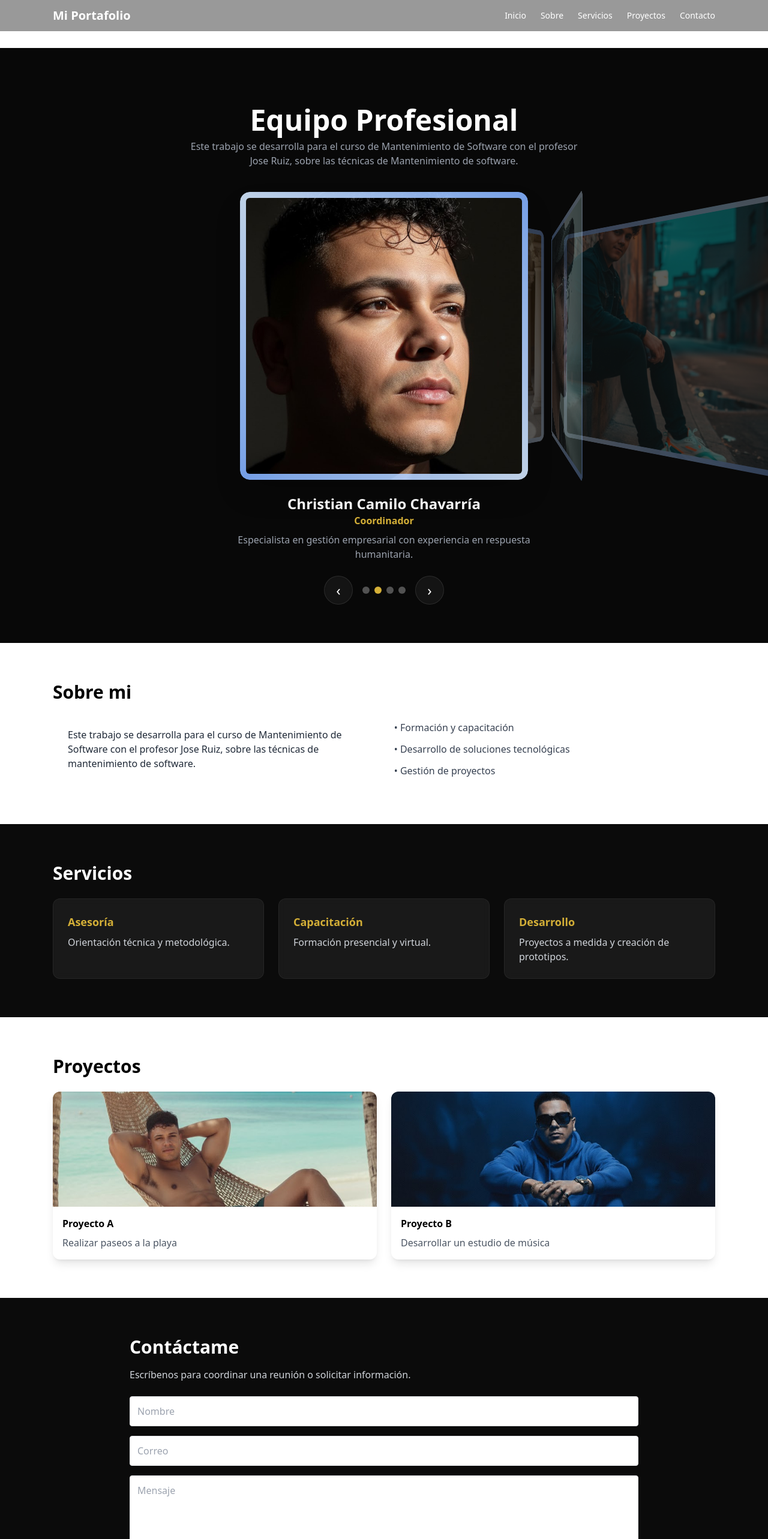
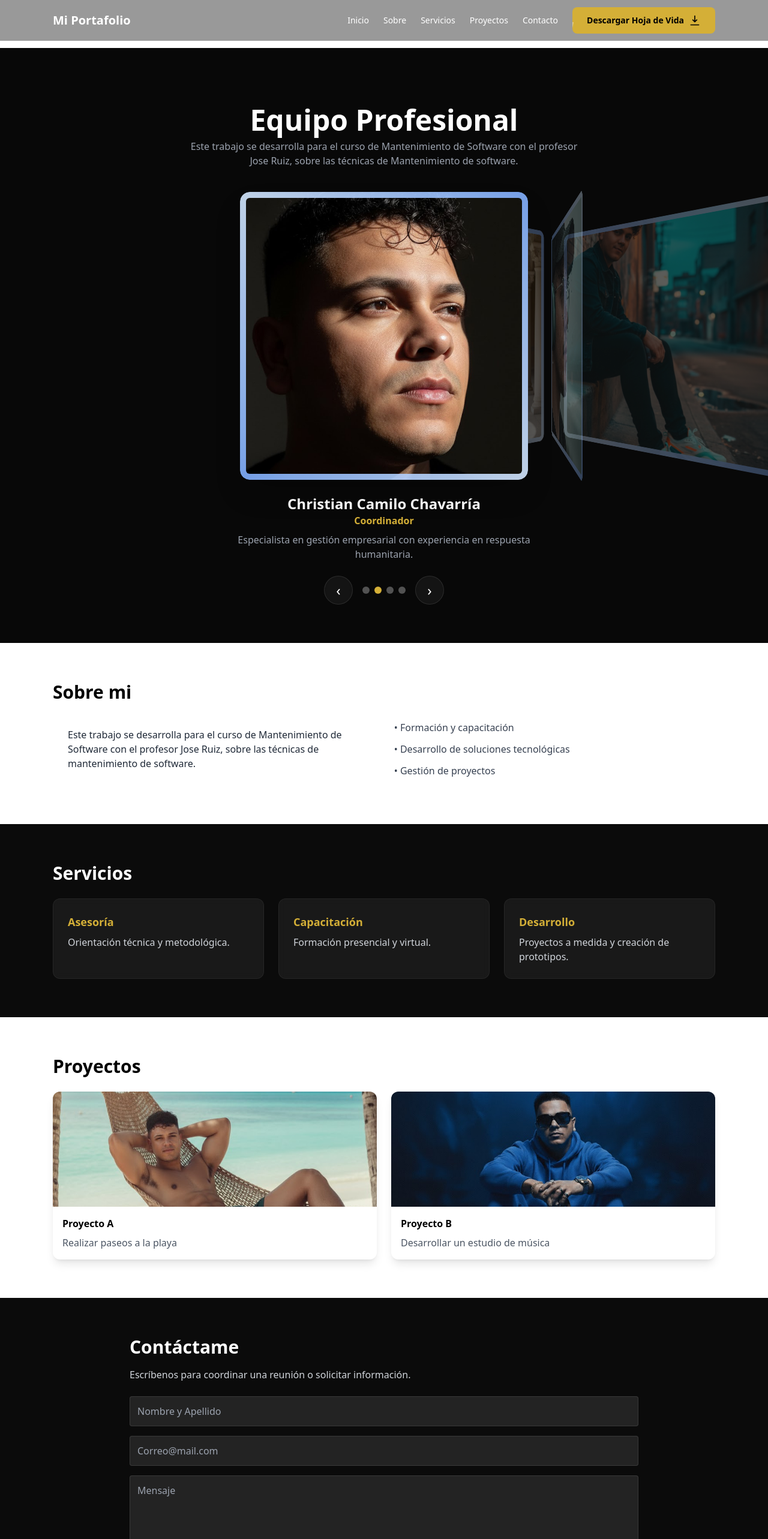
Before and after one commit to Sectorkmilo/portafolio_react_premium, a React (Vite) app: page / in a window 1280 px wide. Shown: the top 2566 px of the page at 60% size. Built offline with nearby package versions, Linux system fonts and the light colour scheme.

Commit message:
Boton de descarga de Hoja de Vida

```diff
--- a/src/components/Contact.jsx
+++ b/src/components/Contact.jsx
@@ -1,18 +1,42 @@
-export default function Contact(){
+export default function Contact() {
   return (
     <section id="contact" className="py-16 bg-[#0b0b0b] text-white">
       <div className="max-w-4xl mx-auto px-6">
         <h2 className="text-3xl font-bold mb-4">Contáctame</h2>
-        <p className="text-gray-300 mb-6">Escríbenos para coordinar una reunión o solicitar información.</p>
+        <p className="text-gray-300 mb-6">
+          Escríbenos para coordinar una reunión o solicitar información.
+        </p>
 
         <form className="grid gap-4">
-          <input className="p-3 rounded bg-white/6 border border-white/6 text-white" placeholder="Nombre" />
-          <input className="p-3 rounded bg-white/6 border border-white/6 text-white" placeholder="Correo" />
-          <textarea className="p-3 rounded bg-white/6 border border-white/6 text-white" rows="4" placeholder="Mensaje"></textarea>
-          <div className="flex gap-4">
-            <button type="button" className="px-5 py-3 bg-brand-gold text-black rounded font-semibold">Enviar</button>
-            <a href="mailto:camilo892009@gmail.com" className="px-5 py-3 border rounded border-white/10">Enviar por correo</a>
-          </div>
+          <input
+            className="p-3 rounded bg-white/10 border border-white/10 text-white outline-none focus:border-brand-gold transition"
+            placeholder="Nombre y Apellido"
+          />
+
+          <input
+            className="p-3 rounded bg-white/10 border border-white/10 text-white outline-none focus:border-brand-gold transition"
+            placeholder="Correo@mail.com"
+          />
+
+          <textarea
+            className="p-3 rounded bg-white/10 border border-white/10 text-white outline-none focus:border-brand-gold transition"
+            rows="4"
+            placeholder="Mensaje"
+          ></textarea>
+
+          {/* ÚNICO BOTÓN ELEGANTE */}
+          <button
+            type="button"
+            className="
+              px-6 py-3 rounded font-semibold text-black
+              bg-brand-gold
+              transition-all duration-300
+              hover:scale-105 hover:bg-yellow-400
+              active:scale-95
+            "
+          >
+            Enviar
+          </button>
         </form>
       </div>
     </section>
--- a/src/components/Navbar.jsx
+++ b/src/components/Navbar.jsx
@@ -11,6 +11,43 @@ export default function Navbar() {
           <a href="#services" className="text-white hover:text-brand-gold">Servicios</a>
           <a href="#projects" className="text-white hover:text-brand-gold">Proyectos</a>
           <a href="#contact" className="text-white hover:text-brand-gold">Contacto</a>
+          <a
+  href="/hoja_vida.pdf"
+  download="Hoja_de_Vida_Camilo.pdf"
+  className="
+    group relative overflow-hidden
+    px-6 py-3 rounded-lg font-semibold text-black
+    bg-brand-gold
+    transition-all duration-300
+    hover:scale-[1.06] active:scale-95
+  "
+>
+  <span className="flex items-center gap-2 relative z-10">
+    Descargar Hoja de Vida
+
+    {/* Ícono de descarga animado */}
+    <svg
+      className="w-5 h-5 transition-transform duration-300 group-hover:translate-y-1"
+      fill="none"
+      stroke="currentColor"
+      strokeWidth="2"
+      viewBox="0 0 24 24"
+    >
+      <path strokeLinecap="round" strokeLinejoin="round" d="M12 3v12m0 0l-4-4m4 4l4-4M4 21h16" />
+    </svg>
+  </span>
+
+  {/* Efecto de brillo diagonal */}
+  <span
+    className="
+      absolute inset-0 bg-white/40
+      translate-x-[-100%]
+      group-hover:translate-x-[120%]
+      rotate-12
+      transition-transform duration-700 ease-out
+    "
+  ></span>
+</a>
         </div>
         <div className="md:hidden text-white">☰</div>
       </div>
```
Also changed, not shown: 1 other file (tests, documents, lock files or other folders).
